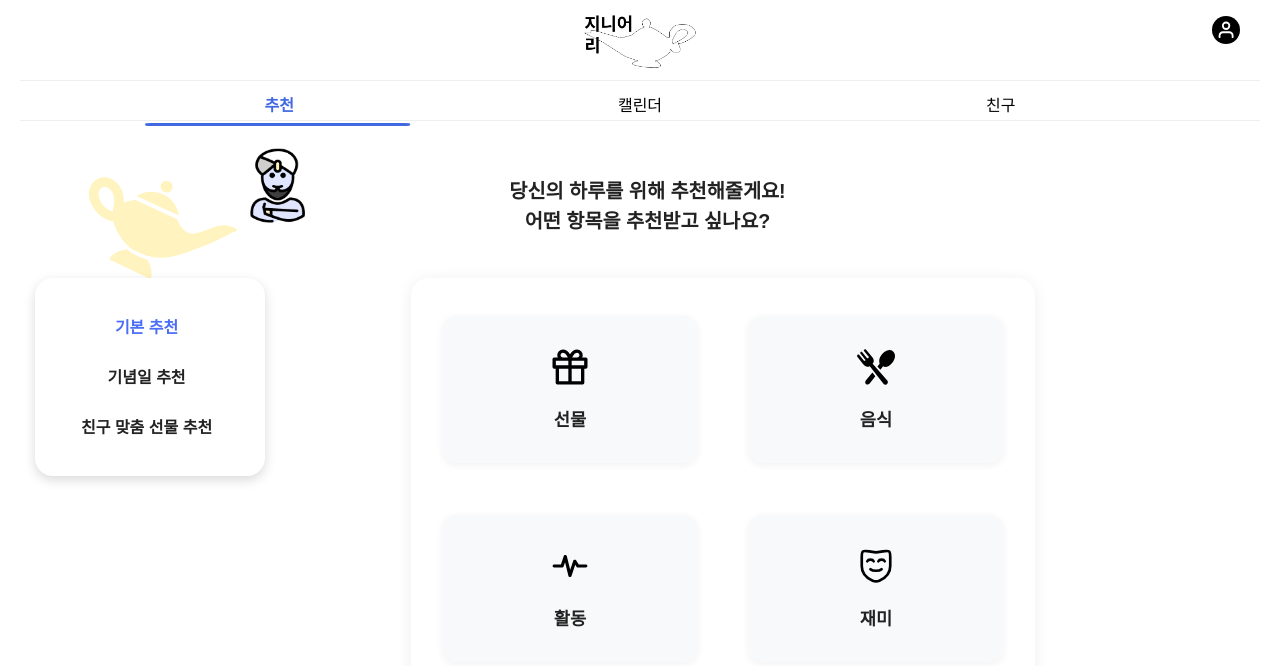
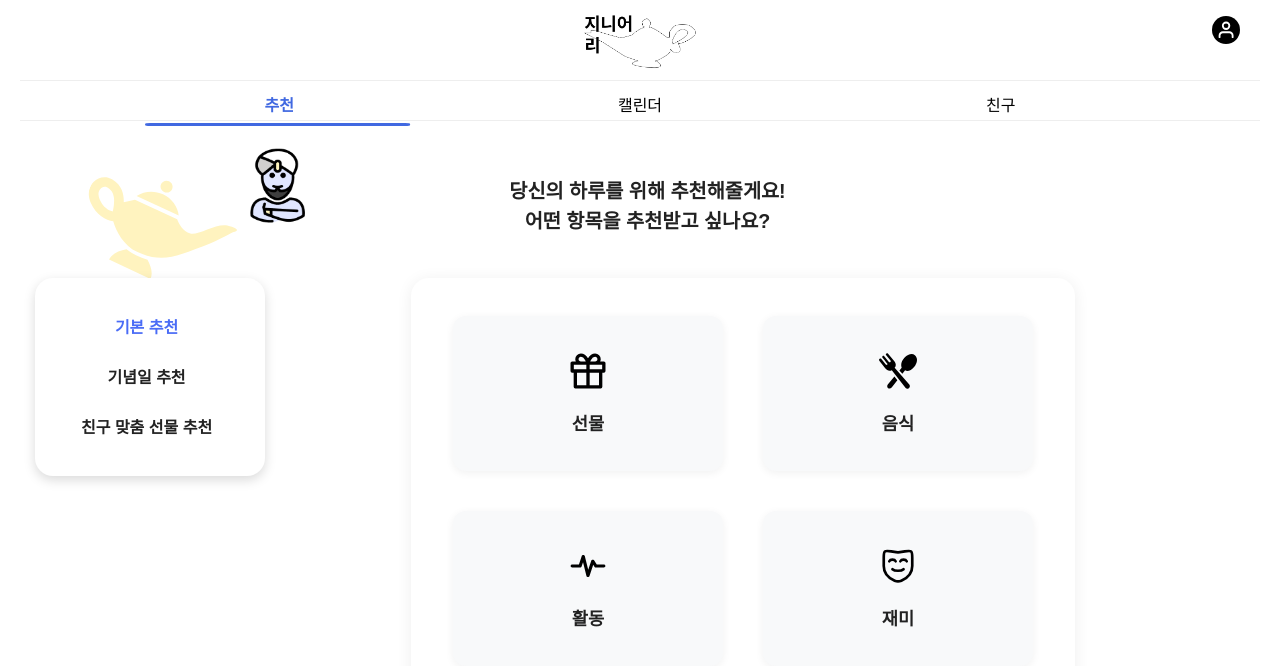
Before and after one commit to Genieary/Genieary-FE, a React (Create React App) app: page /recommend in a window 1280 px wide. Shown: the top 666 px of the page. Built offline with nearby package versions, Linux system fonts and the light colour scheme; no server answers.

Commit message:
refactor : 반응형으로 변경

```diff
--- a/src/components/Recommand/RecommandCategoryGrid.tsx
+++ b/src/components/Recommand/RecommandCategoryGrid.tsx
@@ -18,9 +18,10 @@ const categories: { key: Category; label: string; icon: string; route: string }[
 
 const CategoryGrid = styled.div`
   display: grid;
-  grid-template-columns: 1fr 1fr;
-  gap: 52px;
-  width: 560px;
+  grid-template-columns: repeat(2, 1fr);
+  gap: 40px;
+  width: 100%;
+  max-width: 580px;
 `;
 
 interface CategoryCardProps {
@@ -30,7 +31,7 @@ const CategoryCard = styled.button<CategoryCardProps>`
   background: #f8f9fa;
   border: none;
   border-radius: 13px;
-  padding: 32px 0;
+  padding: 36px 0;
   font-size: 1.2rem;
   display: flex;
   flex-direction: column;
--- a/src/pages/RecommandPage.tsx
+++ b/src/pages/RecommandPage.tsx
@@ -12,7 +12,7 @@ const Container = styled.div`
 `;
 
 const Main = styled.main`
-  max-width: ;
+  max-width: 100vw;
   margin: 0 auto;
   padding: 48px 0 0 0;
 `;
@@ -21,6 +21,8 @@ const ContentRow = styled.div`
   display: flex;
   gap: 36px;
   margin-top: 18px;
+  width: 90vw;
+
 `;
 
 const CategoryPanel = styled.div`
@@ -31,6 +33,10 @@ const CategoryPanel = styled.div`
   display: flex;
   flex-direction: column;
   align-items: center;
+ width: 100%;
+  max-width: 600px;
+  min-width: 0;
+  margin-bottom:20px;
 `;
 
 const RecommandPage: React.FC = () => {
```
